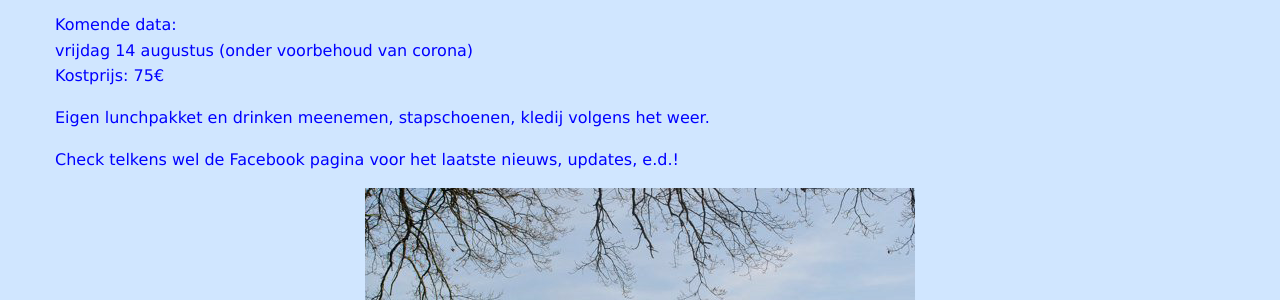
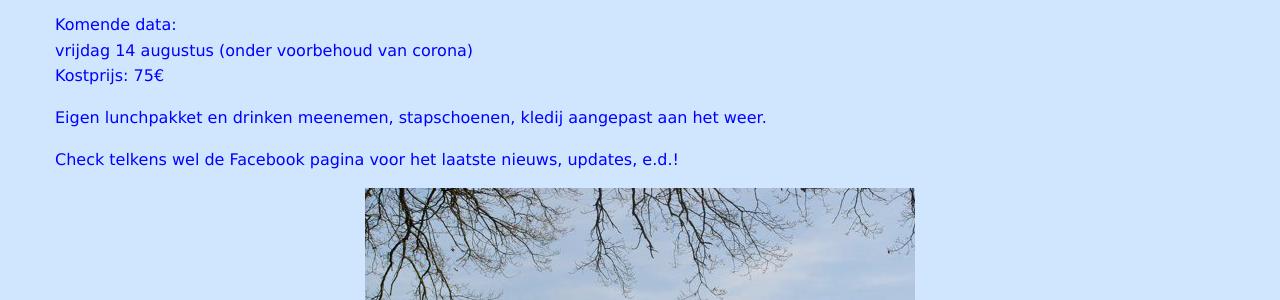
Before and after one commit to ankher/ankher.github.io, a Jekyll site: the page built from workshops.md, in a window 1280 px wide and 900 px high, scrolled down 1904 px. Shown: the part 152-452 px from the top of the window. Built offline with Jekyll 4.4.1, drawn with Linux system fonts in a browser that asks for light colours; nearby versions of some CDN libraries; our own code applies the rules of GitHub Pages for plain Markdown files.

Commit message:
Update workshops.md

```diff
--- a/workshops.md
+++ b/workshops.md
@@ -53,7 +53,7 @@ Komende data:
 vrijdag 14 augustus (onder voorbehoud van corona)
 Kostprijs: 75€
 
-Eigen lunchpakket en drinken meenemen, stapschoenen, kledij volgens het weer.
+Eigen lunchpakket en drinken meenemen, stapschoenen, kledij aangepast aan het weer.
 
 Check telkens wel de Facebook pagina voor het laatste nieuws, updates, e.d.!
 
```
